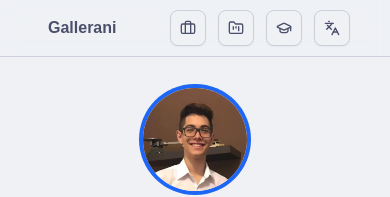
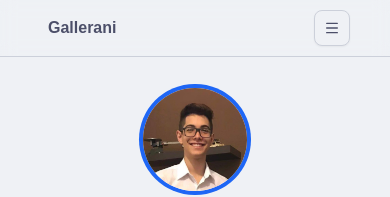
Before and after one commit to GardenMovie/portfolio, a React (Vite) app: page / in a window 390 px wide. Shown: the top 197 px of the page. Built offline with nearby package versions, Linux system fonts and the light colour scheme.

Commit message:
feat: new hamburguer menu for smaller screens

```diff
--- a/src/components/layout/Navbar.tsx
+++ b/src/components/layout/Navbar.tsx
@@ -1,20 +1,24 @@
-import { GraduationCap, Briefcase, FolderKanban, Languages } from "lucide-react";
+import { GraduationCap, Briefcase, FolderKanban, Languages, Puzzle, Menu } from "lucide-react";
+import React from "react";
 import { Button } from "@/components/ui/button";
 // import ThemeToggle from "./ThemeToggle";
 
 const links = [
   { icon: <Briefcase className="w-5 h-5" />, href: "#experience", label: "Experience" },
   { icon: <FolderKanban className="w-5 h-5" />, href: "#projects", label: "Projects" },
+  { icon: <Puzzle className="w-5 h-5" />, href: "#skills", label: "Skills" },
   { icon: <GraduationCap className="w-5 h-5" />, href: "#education", label: "Education" },
   { icon: <Languages className="w-5 h-5" />, href: "#language", label: "Languages" },
 ];
 
 export default function Navbar() {
+  const [open, setOpen] = React.useState(false);
   return (
     <header className="fixed top-0 left-0 right-0 z-50 border-b bg-background/30 backdrop-blur">
       <nav className="flex max-w-6xl mx-auto px-4 h-14 px-10 flex items-center justify-between">
         <a href="#home" className="font-semibold hover:text-primary p-2">Gallerani</a>
-          <div className="flex gap-3 text-sm">
+        {/* Desktop links */}
+        <div className="hidden sm:flex gap-3 text-sm">
           {links.map(link => (
             <Button
               key={link.href}
@@ -33,6 +37,28 @@ export default function Navbar() {
             </Button>
           ))}
         </div>
+        {/* Hamburger menu for mobile */}
+        <div className="sm:hidden flex items-center">
+          <Button variant="outline" size="icon" onClick={() => setOpen(o => !o)} aria-label="Open menu">
+            <Menu className="w-6 h-6" />
+          </Button>
+          {open && (
+            <div className="absolute top-14 right-4 bg-background border rounded-md shadow-lg flex flex-col py-2 z-50 min-w-[160px] animate-in fade-in slide-in-from-top-2">
+              {links.map(link => (
+                <a
+                  key={link.href}
+                  href={link.href}
+                  className="flex items-center gap-2 px-4 py-2 text-muted-foreground hover:text-primary hover:bg-muted transition"
+                  title={link.label}
+                  onClick={() => setOpen(false)}
+                >
+                  {link.icon}
+                  <span>{link.label}</span>
+                </a>
+              ))}
+            </div>
+          )}
+        </div>
         {/* <ThemeToggle /> */}
       </nav>
     </header>
```
Lines whose indentation alone changed are shown as unchanged.
